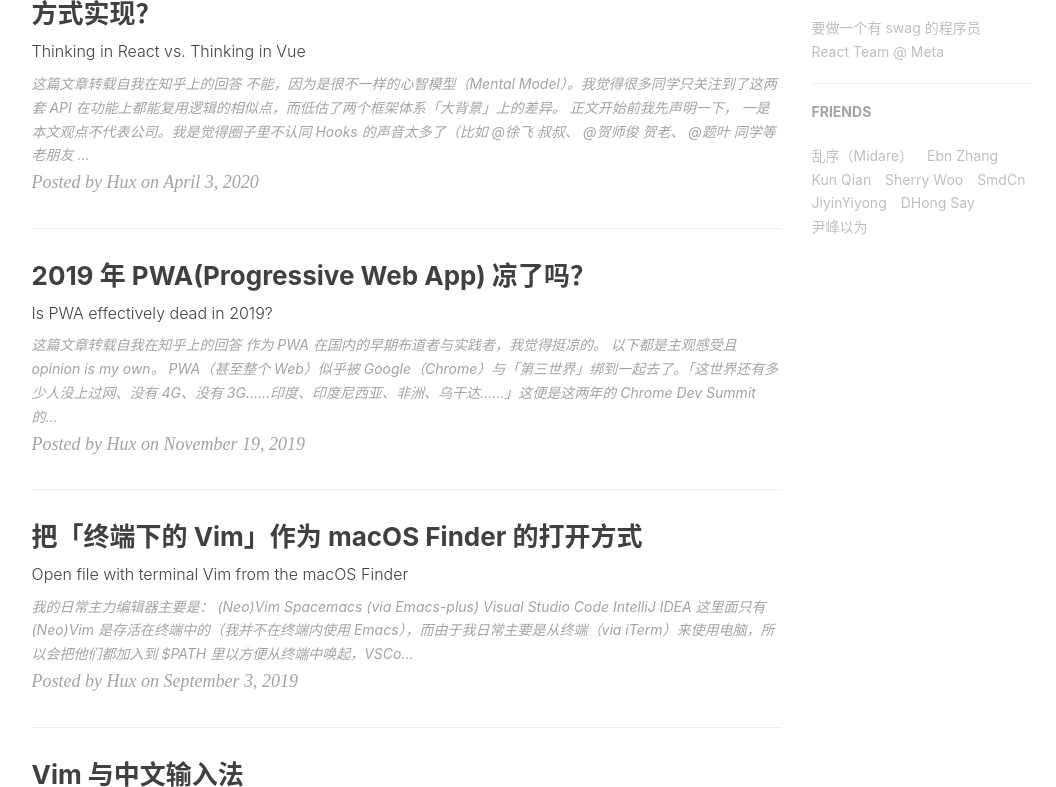
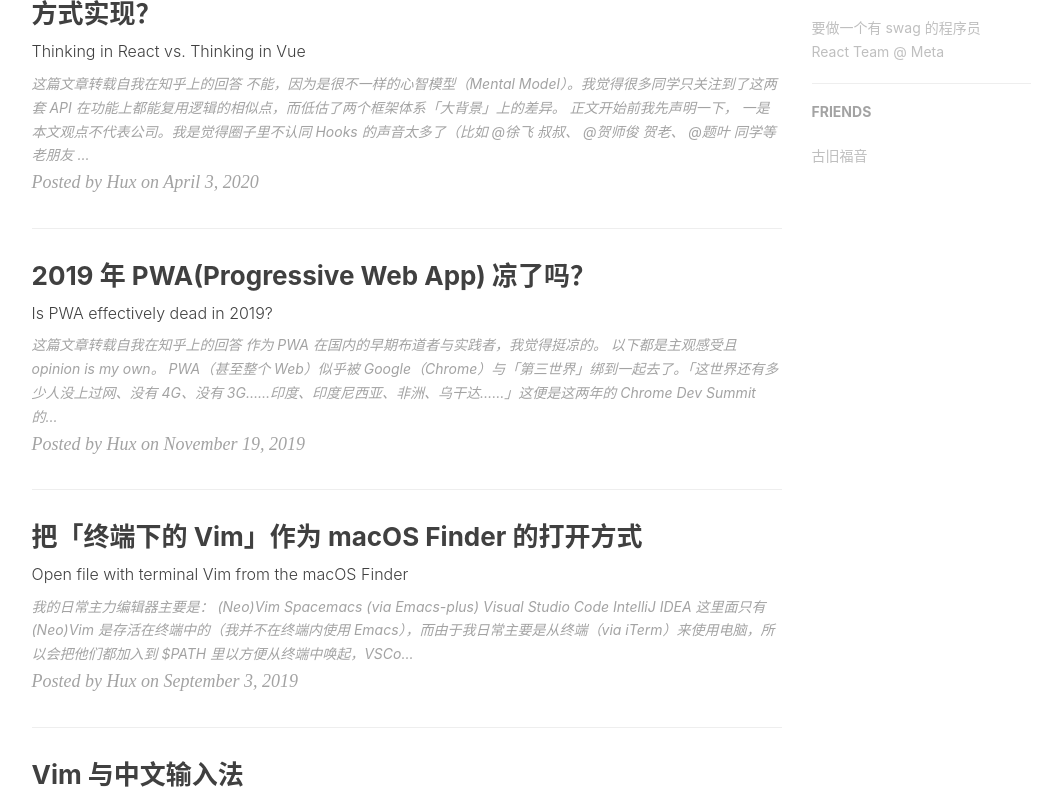
Before and after one commit to ooigooig/daily_blog, a Jekyll site: the page built from index.html, in a window 1280 px wide and 900 px high, scrolled down 917 px, cut to the strip 113-900 px from the top of the window. Shown: the whole strip, without its empty margins (136-1192 px from the left). Built offline with Jekyll 4.4.1, drawn with Linux system fonts in a browser that asks for light colours; nearby versions of some CDN libraries; the list of posts is cut into pages by our own code; comment, search, counter and statistics services are not loaded.

Commit message:
friends link

```diff
--- a/_config.yml
+++ b/_config.yml
@@ -91,12 +91,5 @@ page-mathjax: false
 # Friends
 friends:
   [
-    { title: "乱序（Midare）", href: "http://mida.re/" },
-    { title: "Ebn Zhang", href: "https://ebnbin.dev/" },
-    { title: "Kun Qian", href: "http://kunq.me" },
-    { title: "Sherry Woo", href: "https://sherrywoo.me/" },
-    { title: "SmdCn", href: "http://blog.smdcn.net" },
-    { title: "JiyinYiyong", href: "http://tiye.me/" },
-    { title: "DHong Say", href: "http://dhong.co" },
-    { title: "尹峰以为", href: "http://ingf.github.io/" },
+    { title: "古旧福音", href: "https://old-gospel.net/" },
   ]
```
